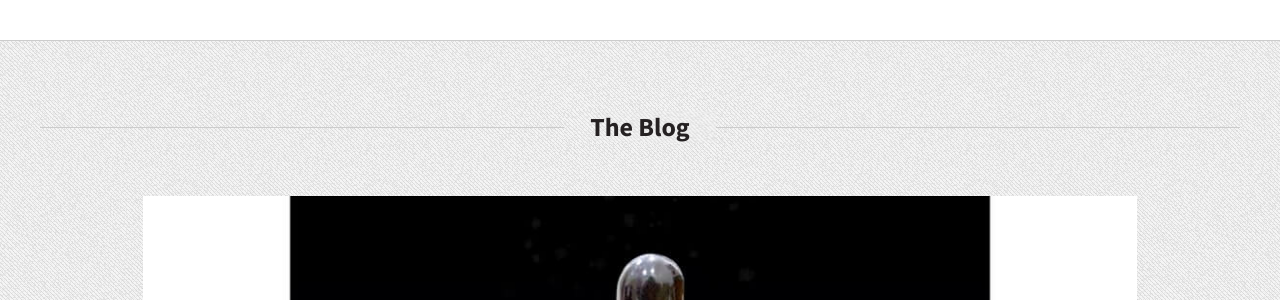
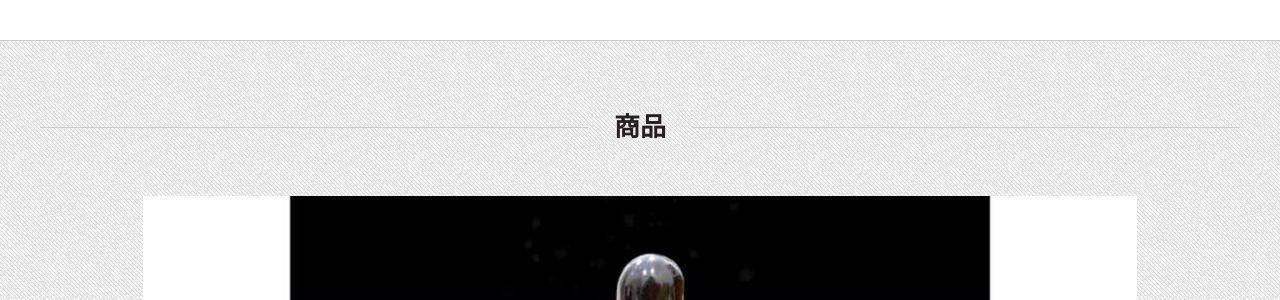
Before and after one commit to SylviaLetYouPretty99/SylviaLetYouPretty99.github.io, a Jekyll site: the page built from blog/index.html, in a window 1280 px wide and 900 px high. Shown: the part 318-618 px from the top of the window. Built offline with Jekyll 4.4.1, drawn with Linux system fonts in a browser that asks for light colours.

Commit message:
更換標題

```diff
--- a/blog/index.html
+++ b/blog/index.html
@@ -15,7 +15,7 @@ layout: default
 				<!-- Blog -->
 					<section>
 						<header class="major">
-							<h2>The Blog</h2>
+							<h2>商品</h2>
 						</header>
 						{% for post in site.posts offset: 0 limit: 4 %}
 						<div class="row">
```
